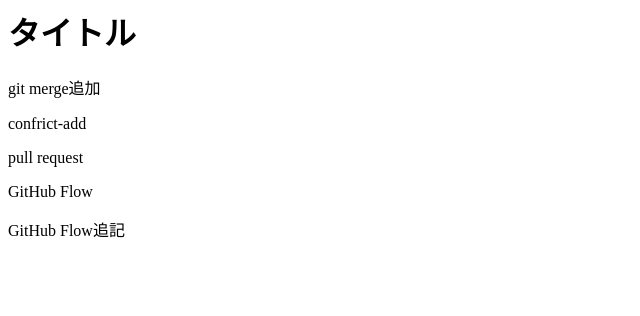
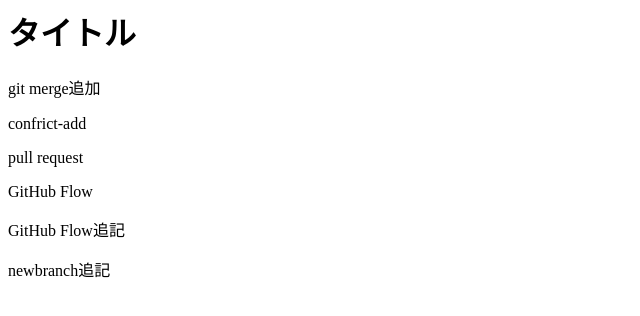
Before and after one commit to yosuke-tomisawa/git_tutorial, a plain HTML site: page index.html in a window 1280 px wide. Shown: the whole page, without its empty margins (0-640 px from the left). Drawn offline with Linux system fonts and the light colour scheme.

Commit message:
newbranch追記

```diff
--- a/index.html
+++ b/index.html
@@ -4,3 +4,4 @@
 <p>pull request</p>
 <p>GitHub Flow</p>
 <p>GitHub Flow追記</p>
+<p>newbranch追記</p>
```
